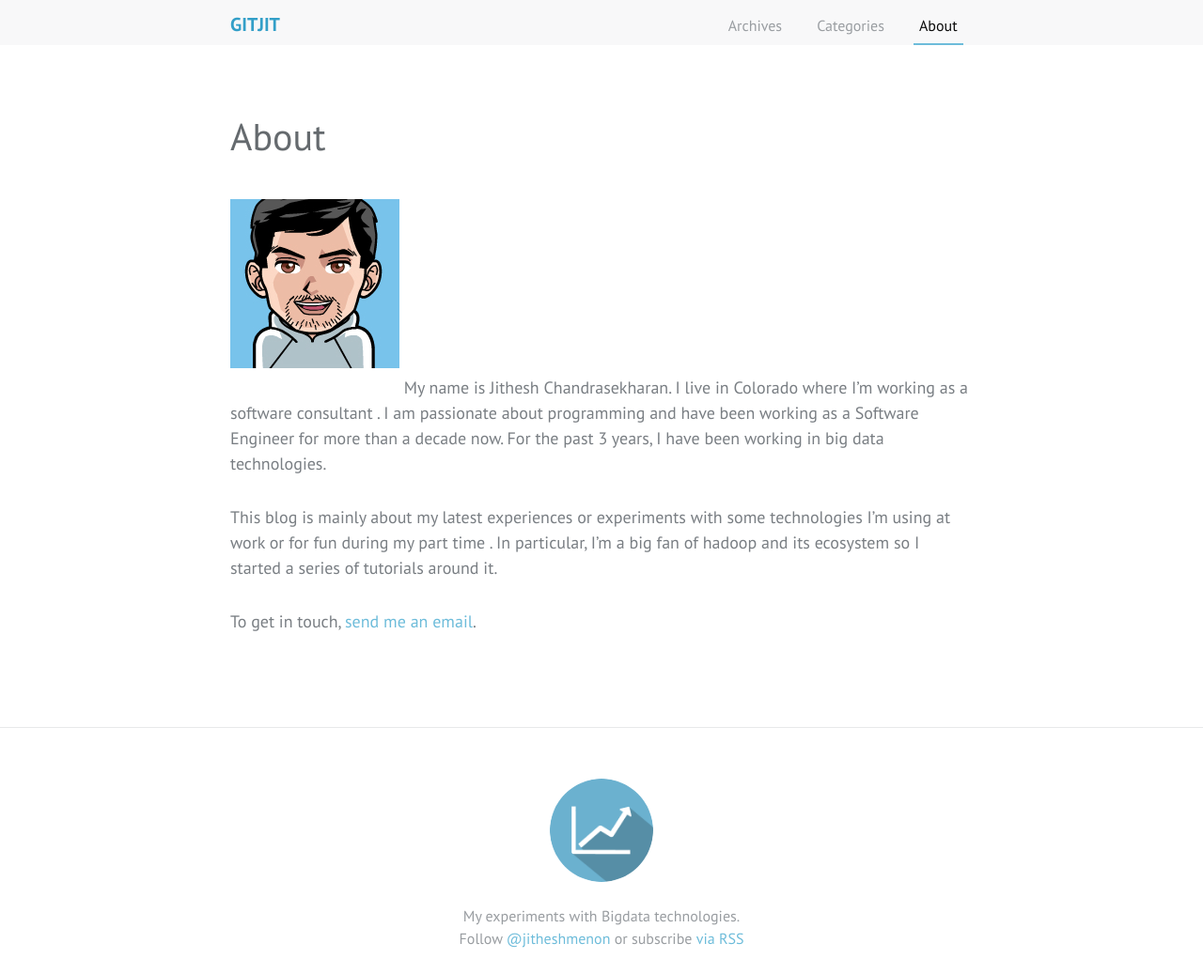
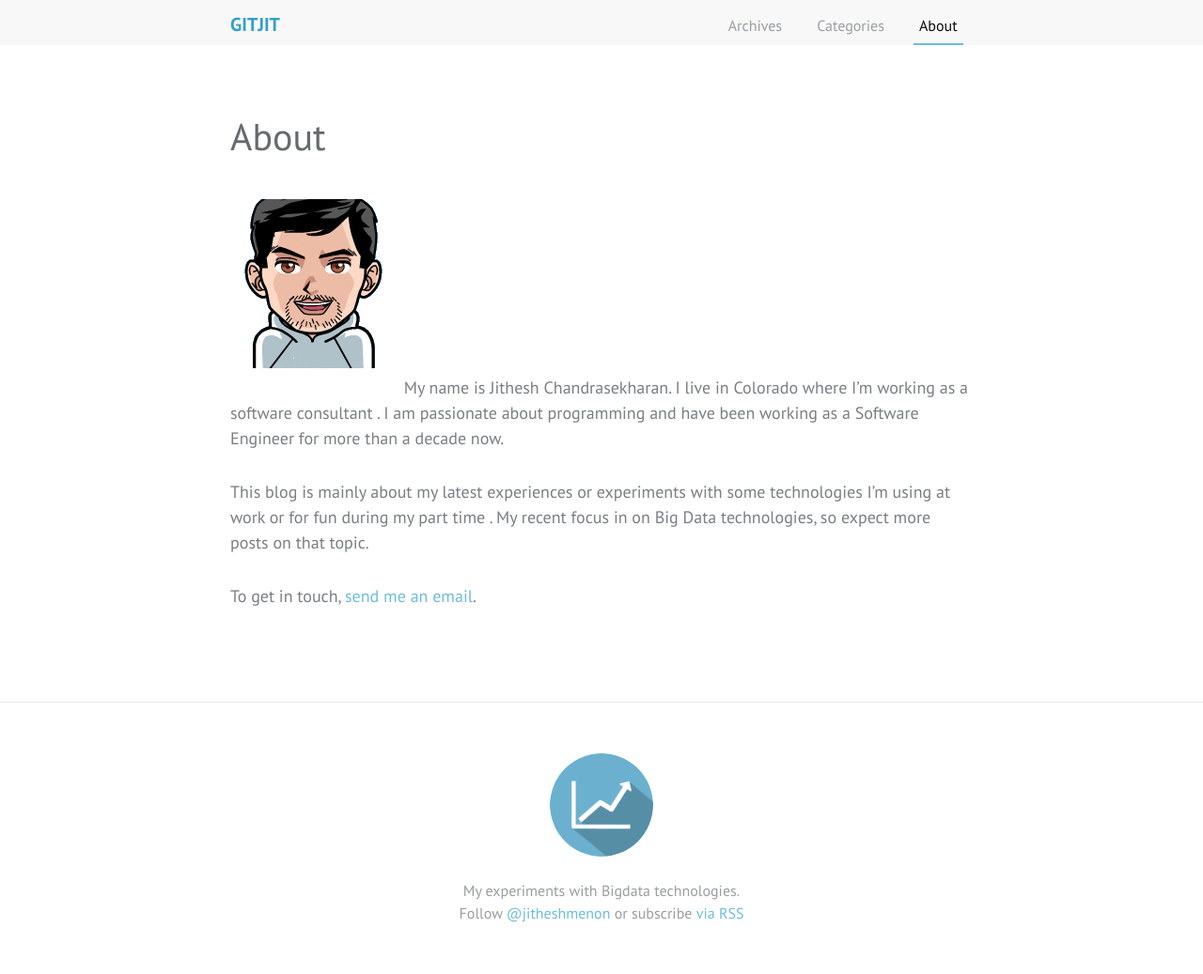
Before and after one commit to gitjit/gitjit.github.io, a Jekyll site: the page built from zabout.md, in a window 1280 px wide. Shown: the whole page at 94% size. Built offline with Jekyll 4.4.1, drawn with Linux system fonts in a browser that asks for light colours; after the commit the page ends 1010 px from its top, so only the background shows below that.

Commit message:
changed about and add transparent image

```diff
--- a/zabout.md
+++ b/zabout.md
@@ -5,9 +5,9 @@ permalink: /about/
 
 ---
 
-![My helpful screenshot](/img/me.png)
-My name is Jithesh Chandrasekharan. I  live in  Colorado  where I’m working as a software consultant . I am passionate about programming and have been working as a Software Engineer for more than a decade now. For the past 3 years, I have been working in big data technologies.
+![My helpful screenshot](/img/me1.png)
+My name is Jithesh Chandrasekharan. I  live in  Colorado  where I’m working as a software consultant . I am passionate about programming and have been working as a Software Engineer for more than a decade now.
 
-This blog is mainly about my latest experiences or experiments with some technologies I’m using at work or for fun during my part time .  In particular, I’m a big fan of hadoop and its ecosystem so I started  a series of tutorials around it.
+This blog is mainly about my latest experiences or experiments with some technologies I’m using at work or for fun during my part time . My recent focus in on Big Data technologies, so expect more posts on that topic.
 
 To get in touch, [send me an email](mailto: {{ site.email }}).
```
Also changed, not shown: img/me1.png (added).
